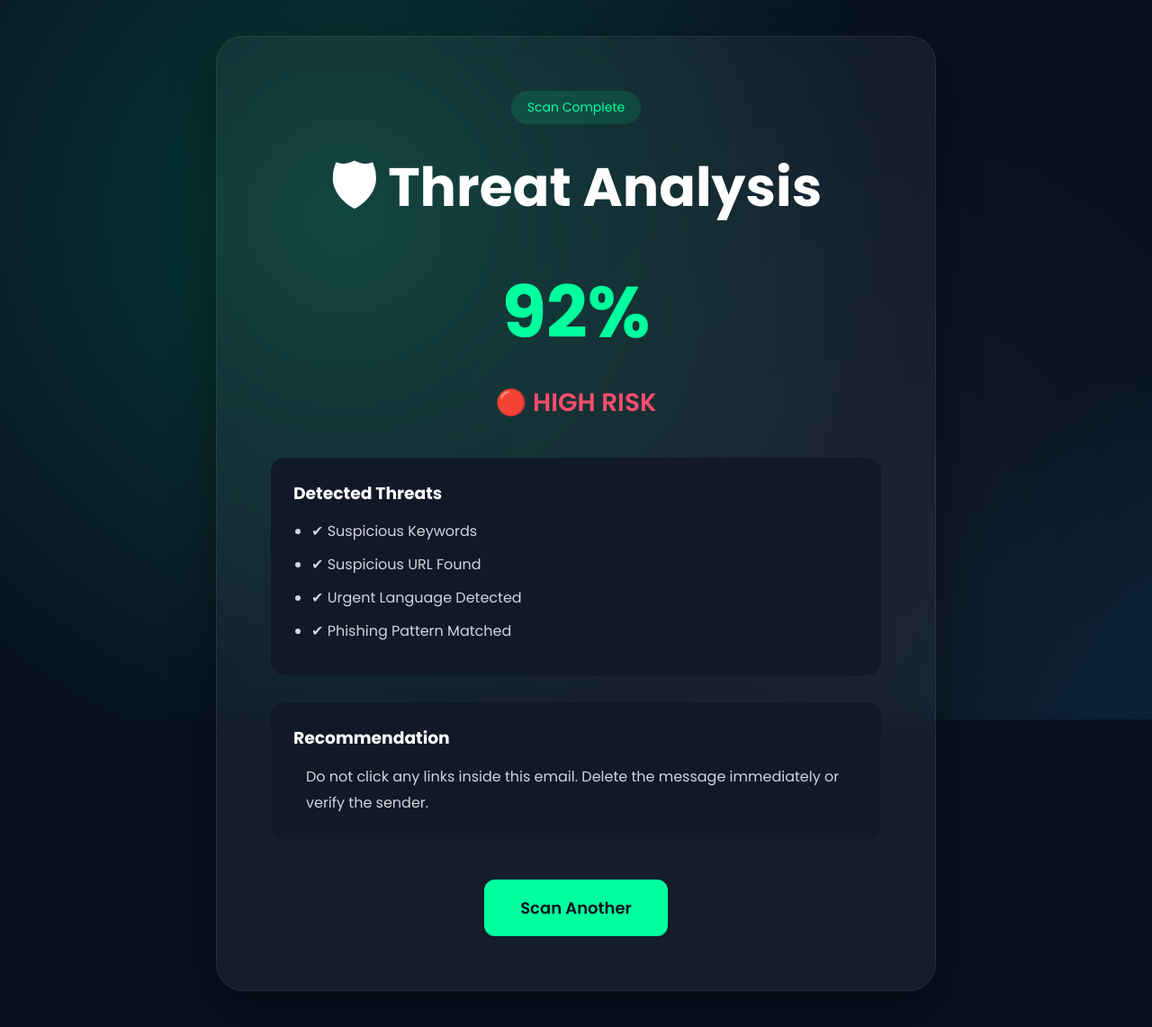
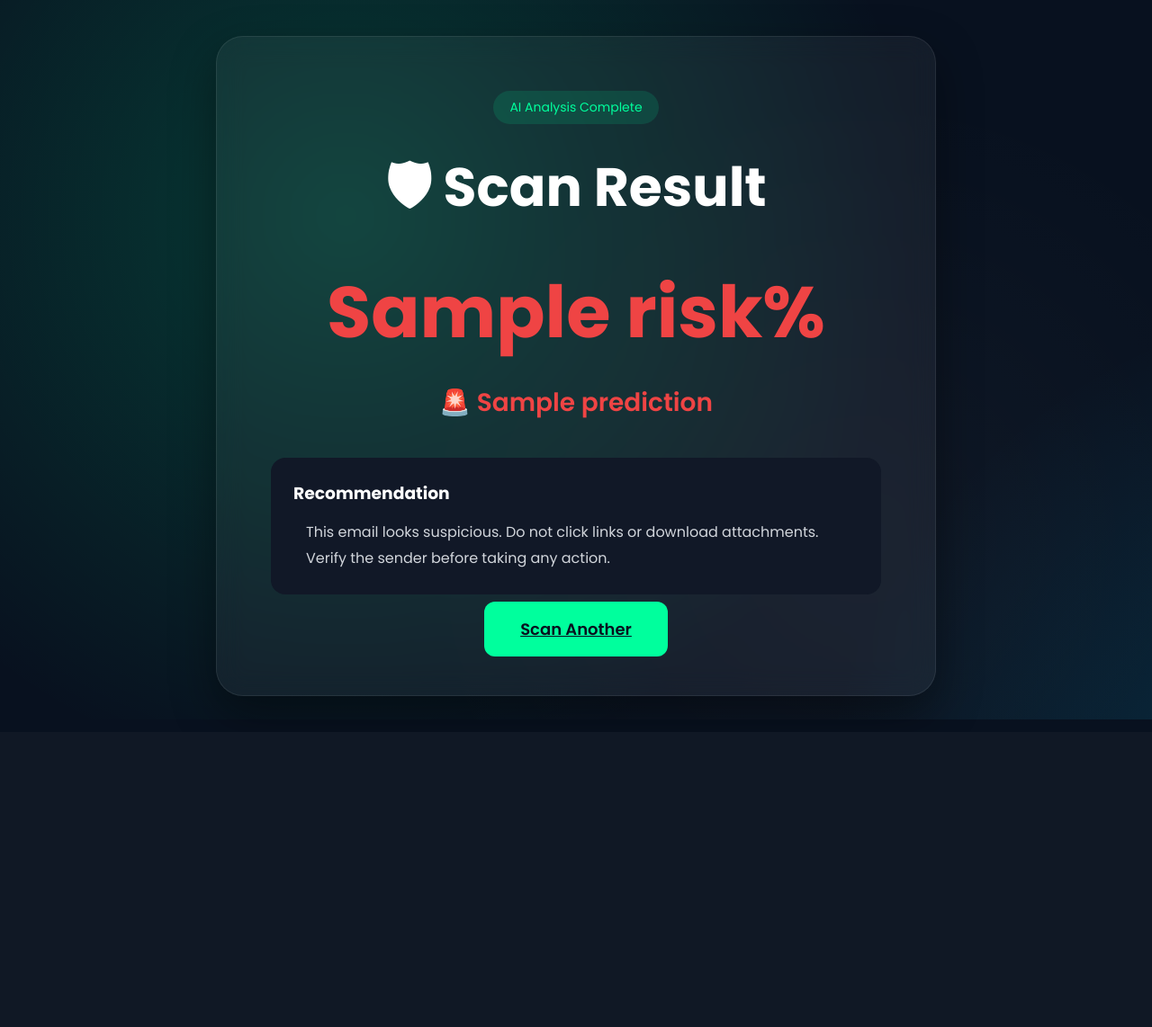
Before and after one commit to sparshhkul/PhishGuard-AI, a Flask app: template templates/result.html in a window 1280 px wide. Shown: the whole page at 90% size. After the commit the page ends 800 px from the top, so only its background shows below. Run offline with Flask 3, Linux system fonts and the light colour scheme; the template is opened without the code that fills it: most values are stand-ins (such as "Sample title", 1, 10 or a date in 2020); parts of the project's set-up code (start-up, migrations or seed data) failed here and were passed over.

Commit message:
third commit

```diff
--- a/app.py
+++ b/app.py
@@ -1,68 +1,65 @@
-from flask import Flask, render_template
+from flask import Flask, render_template, request
+from utils.predictor import predict_email
 
 app = Flask(__name__)
 
-# ==========================================
-# HOME PAGE
-# ==========================================
-
+# ==========================
+# HOME
+# ==========================
 @app.route("/")
 def home():
     return render_template("index.html")
 
 
-# ==========================================
-# SCANNER SELECTION
-# ==========================================
-
+# ==========================
+# SCANNER PAGE
+# ==========================
 @app.route("/scanner")
 def scanner():
     return render_template("scanner.html")
 
 
-# ==========================================
-# EMAIL SCANNER
-# ==========================================
-
+# ==========================
+# EMAIL PAGE
+# ==========================
 @app.route("/email")
 def email():
     return render_template("email.html")
 
 
-# ==========================================
-# URL SCANNER
-# ==========================================
-
+# ==========================
+# URL PAGE
+# ==========================
 @app.route("/url")
 def url():
     return render_template("url.html")
 
 
-# ==========================================
-# SMS SCANNER
-# ==========================================
-
+# ==========================
+# SMS PAGE
+# ==========================
 @app.route("/sms")
 def sms():
     return render_template("sms.html")
 
 
-# ==========================================
-# RESULT PAGE
-# ==========================================
+# ==========================
+# AI EMAIL PREDICTION
+# ==========================
+@app.route("/predict-email", methods=["POST"])
+def predict_email_route():
 
-@app.route("/result")
-def result():
-    return render_template("result.html")
+    email_text = request.form["email"]
+
+    result = predict_email(email_text)
+
+    return render_template(
+        "result.html",
+        prediction=result["label"],
+        risk=result["risk"],
+        color=result["color"]
+    )
 
 
-# ==========================================
-# RUN APPLICATION
-# ==========================================
-
 if __name__ == "__main__":
-    app.run(
-        host="127.0.0.1",
-        port=5000,
-        debug=True
-    )
+    app.run(debug=True)
--- a/templates/result.html
+++ b/templates/result.html
@@ -26,56 +26,76 @@
     <div class="glass-card scanner-card">
 
         <span class="badge">
-            Scan Complete
+
+            AI Analysis Complete
+
         </span>
 
-        <h1>🛡 Threat Analysis</h1>
+        <h1>🛡 Scan Result</h1>
 
-        <div class="risk-score">
+        {% if color == "green" %}
 
-            92%
+            <div class="risk-score" style="color:#22c55e;">
 
-        </div>
+                {{ risk }}%
 
-        <div class="risk-label">
+            </div>
 
-            🔴 HIGH RISK
+            <div class="risk-label" style="color:#22c55e;">
 
-        </div>
+                ✅ {{ prediction }}
 
-        <div class="result-box">
+            </div>
 
-            <h3>Detected Threats</h3>
+            <div class="recommend-box">
 
-            <ul>
+                <h3>Recommendation</h3>
 
-                <li>✔ Suspicious Keywords</li>
+                <p>
 
-                <li>✔ Suspicious URL Found</li>
+                    This email appears to be legitimate.
 
-                <li>✔ Urgent Language Detected</li>
+                    However, always verify unexpected requests before clicking links.
 
-                <li>✔ Phishing Pattern Matched</li>
+                </p>
 
-            </ul>
+            </div>
 
-        </div>
+        {% else %}
 
-        <div class="recommend-box">
+            <div class="risk-score" style="color:#ef4444;">
 
-            <h3>Recommendation</h3>
+                {{ risk }}%
 
-            <p>
+            </div>
 
-                Do not click any links inside this email.
+            <div class="risk-label" style="color:#ef4444;">
 
-                Delete the message immediately or verify the sender.
+                🚨 {{ prediction }}
 
-            </p>
+            </div>
 
-        </div>
+            <div class="recommend-box">
 
-        <a href="/scanner" class="primary-btn launch-btn">
+                <h3>Recommendation</h3>
+
+                <p>
+
+                    This email looks suspicious.
+
+                    Do not click links or download attachments.
+
+                    Verify the sender before taking any action.
+
+                </p>
+
+            </div>
+
+        {% endif %}
+
+        <br>
+
+        <a href="/scanner" class="primary-btn">
 
             Scan Another
 
```
Also changed, not shown: model/train_model.py (added, +149 -0 lines), static/js/script.js (+13 -16 lines), templates/email.html (+13 -9 lines), utils/predictor.py (added, +34 -0 lines), 3 other files.
